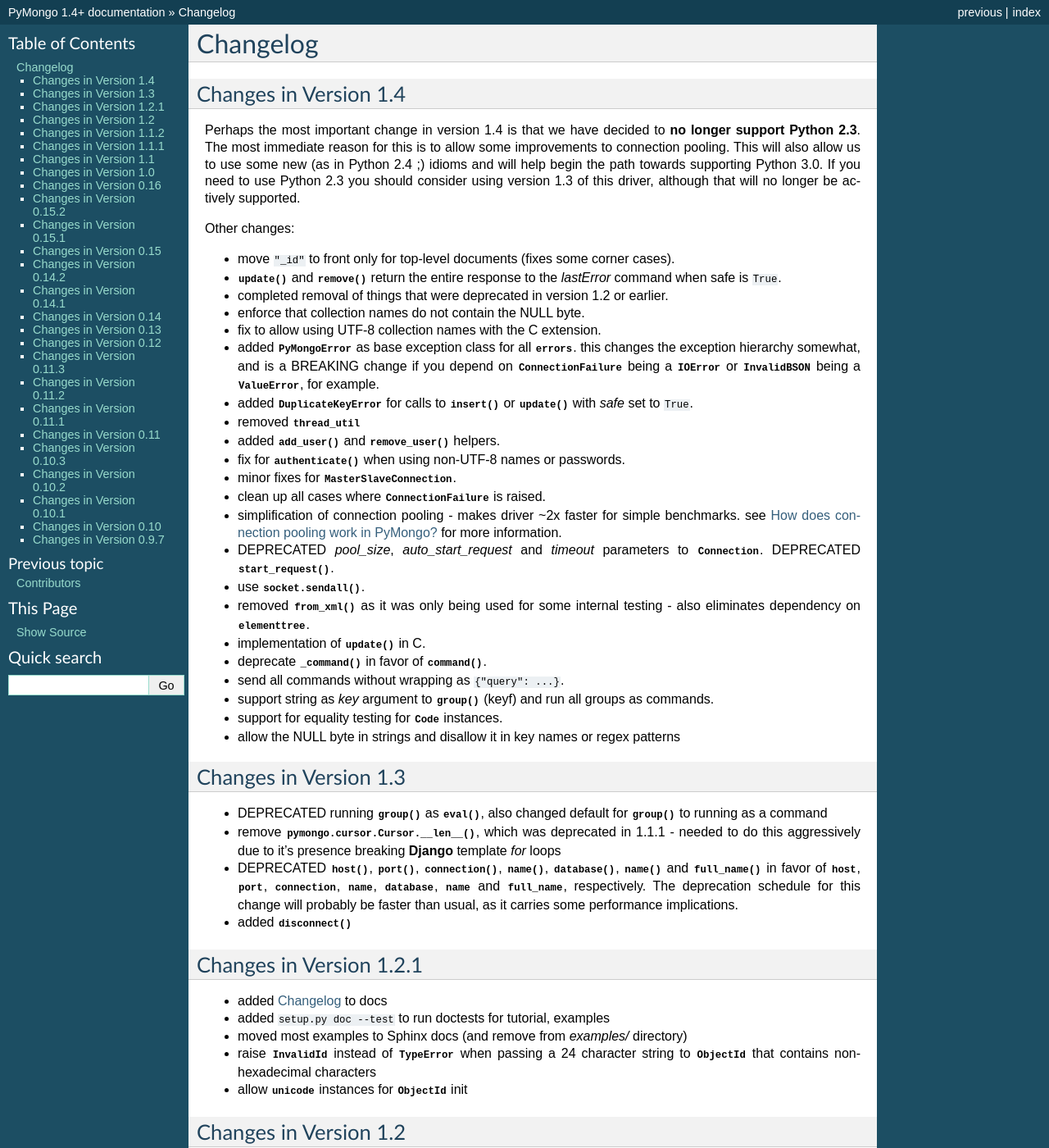
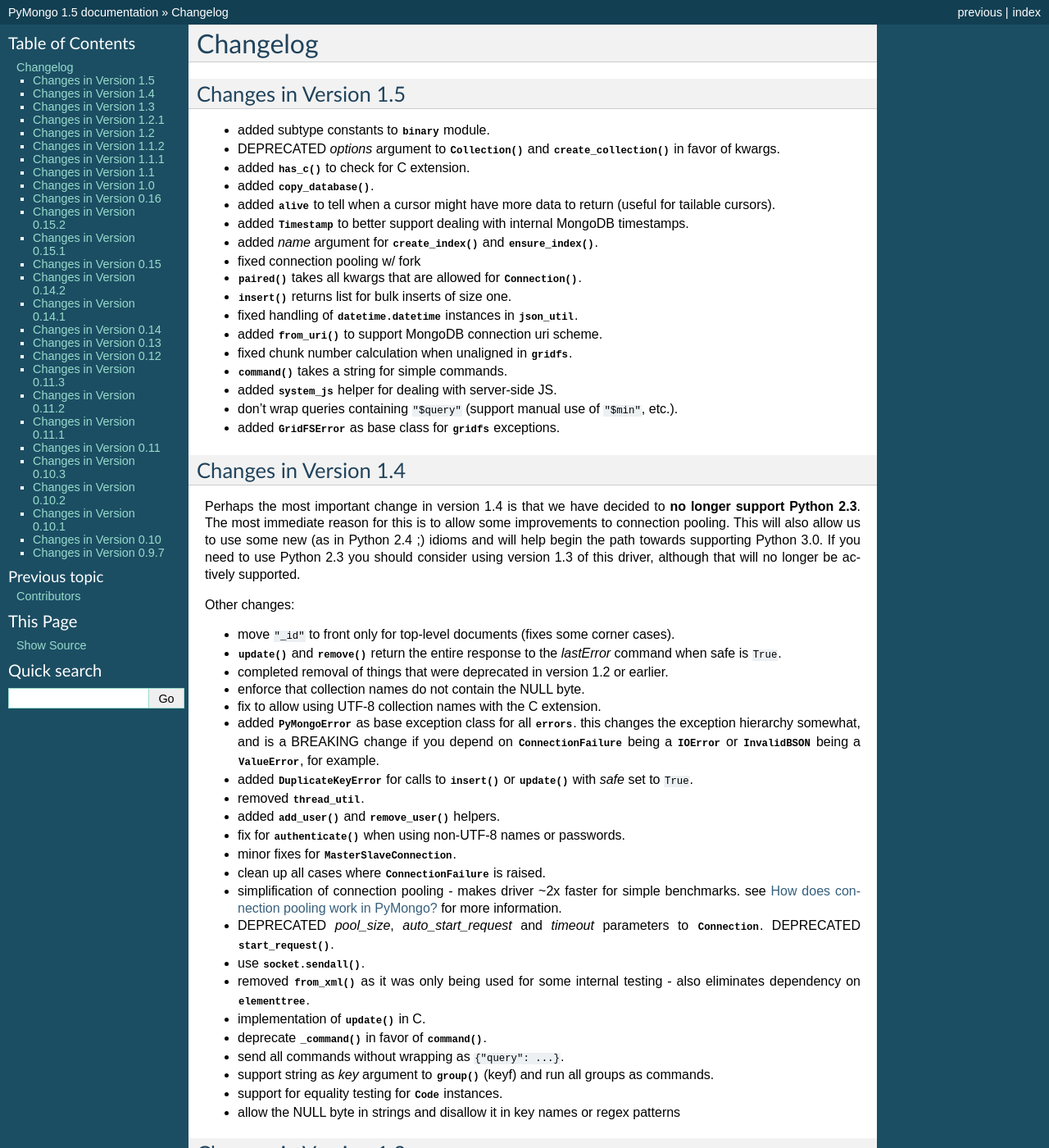
Before and after one commit to mongodb/mongo-python-driver, a Sphinx documentation site: the page built from doc/changelog.rst, in a window 1280 px wide and 1400 px high. Shown: the whole window at 82% size. Built offline with Sphinx 7.4.7, drawn with Linux system fonts in a browser that asks for light colours; some of the changed text lies outside the part shown.

Commit message:
BUMP 1.5 -- see changelog for details

```diff
--- a/doc/api/pymongo/timestamp.rst
+++ b/doc/api/pymongo/timestamp.rst
@@ -1,6 +1,6 @@
 :mod:`timestamp` -- Tools for representing MongoDB internal Timestamps
 ======================================================================
-.. versionadded:: 1.4+
+.. versionadded:: 1.5
 
 .. automodule:: pymongo.timestamp
    :synopsis: Tools for representing MongoDB internal Timestamps
--- a/doc/changelog.rst
+++ b/doc/changelog.rst
@@ -1,5 +1,40 @@
 Changelog
 =========
+
+Changes in Version 1.5
+----------------------
+- added subtype constants to :mod:`~pymongo.binary` module.
+- DEPRECATED `options` argument to
+  :meth:`~pymongo.collection.Collection` and
+  :meth:`~pymongo.database.Database.create_collection` in favor of
+  kwargs.
+- added :meth:`~pymongo.has_c` to check for C extension.
+- added :meth:`~pymongo.connection.Connection.copy_database`.
+- added :data:`~pymongo.cursor.Cursor.alive` to tell when a cursor
+  might have more data to return (useful for tailable cursors).
+- added :class:`~pymongo.timestamp.Timestamp` to better support
+  dealing with internal MongoDB timestamps.
+- added `name` argument for
+  :meth:`~pymongo.collection.Collection.create_index` and
+  :meth:`~pymongo.collection.Collection.ensure_index`.
+- fixed connection pooling w/ fork
+- :meth:`~pymongo.connection.Connection.paired` takes all kwargs that
+  are allowed for :meth:`~pymongo.connection.Connection`.
+- :meth:`~pymongo.collection.Collection.insert` returns list for bulk
+  inserts of size one.
+- fixed handling of :class:`datetime.datetime` instances in
+  :mod:`~pymongo.json_util`.
+- added :meth:`~pymongo.connection.Connection.from_uri` to support
+  MongoDB connection uri scheme.
+- fixed chunk number calculation when unaligned in :mod:`gridfs`.
+- :meth:`~pymongo.database.Database.command` takes a string for simple
+  commands.
+- added :data:`~pymongo.database.Database.system_js` helper for
+  dealing with server-side JS.
+- don't wrap queries containing ``"$query"`` (support manual use of
+  ``"$min"``, etc.).
+- added :class:`~gridfs.errors.GridFSError` as base class for
+  :mod:`gridfs` exceptions.
 
 Changes in Version 1.4
 ----------------------
@@ -33,7 +68,7 @@
   :meth:`~pymongo.collection.Collection.insert` or
   :meth:`~pymongo.collection.Collection.update` with `safe` set to
   ``True``.
-- removed :mod:`~pymongo.thread_util`
+- removed :mod:`~pymongo.thread_util`.
 - added :meth:`~pymongo.database.Database.add_user` and
   :meth:`~pymongo.database.Database.remove_user` helpers.
 - fix for :meth:`~pymongo.database.Database.authenticate` when using
--- a/pymongo/__init__.py
+++ b/pymongo/__init__.py
@@ -28,7 +28,7 @@
 ALL = 2
 """Profile all operations."""
 
-version = "1.4+"
+version = "1.5"
 """Current version of PyMongo."""
 
 Connection = PyMongo_Connection
@@ -37,7 +37,7 @@
 def has_c():
     """Is the C extension installed?
 
-    .. versionadded:: 1.4+
+    .. versionadded:: 1.5
     """
     try:
         from pymongo import _cbson
```
Also changed, not shown: 7 other files.
